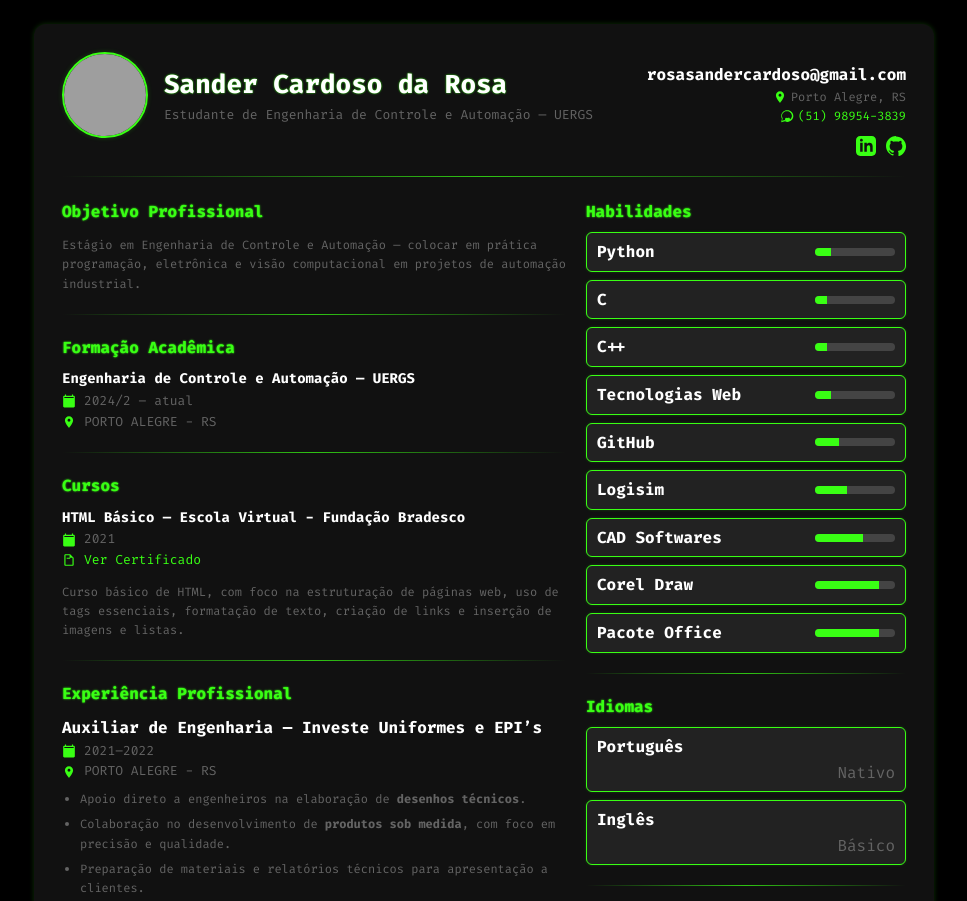
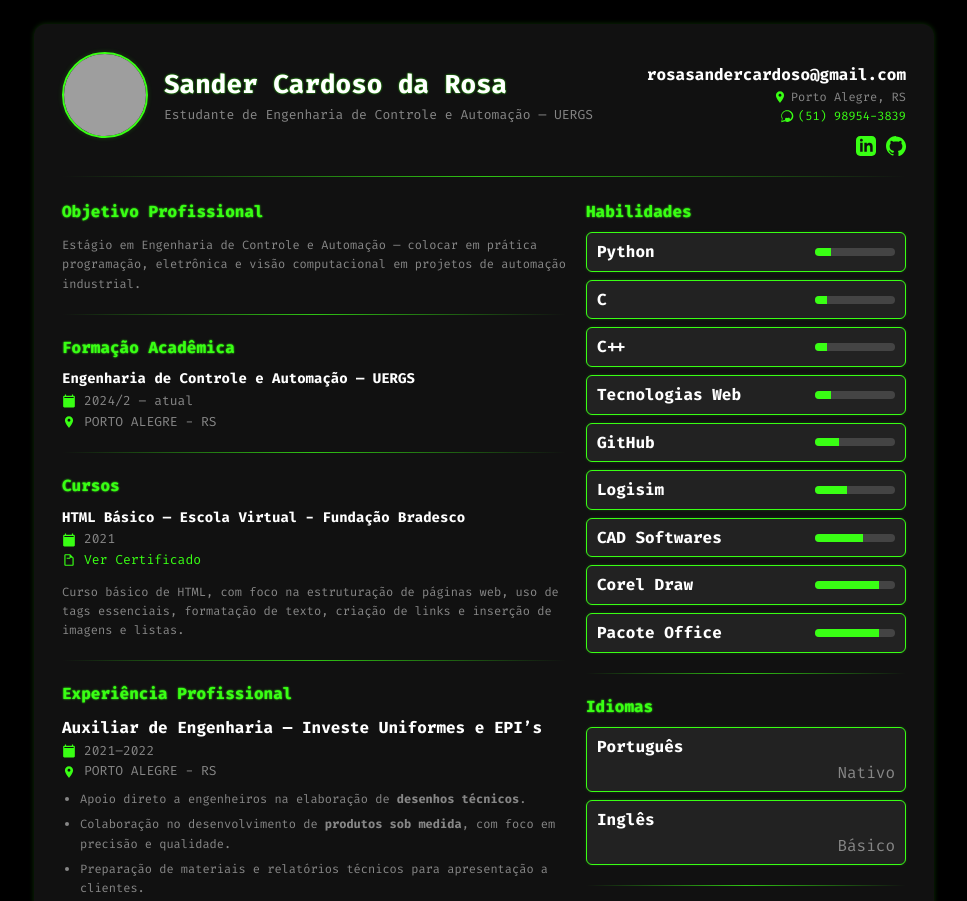
Before and after one commit to SanderRosa/Curriculo, a plain HTML site: page index.html in a window 1280 px wide. Shown: the top 901 px of the page, without its empty margins (156-1123 px from the left). Drawn offline with Linux system fonts and the light colour scheme; grey boxes are pictures that could not be loaded.

Commit message:
index.html

```diff
--- a/index.html
+++ b/index.html
@@ -11,7 +11,7 @@
     <style>
         :root{
             --accent:#39ff14; /* Verde neon */
-            --muted:#646464; /* Cinza claro */
+            --muted:#878787; /* Cinza claro */
             --bg:#000000; /* Preto */
             --card:#111111; /* Cinza muito escuro */
             --maxw:900px;
```
